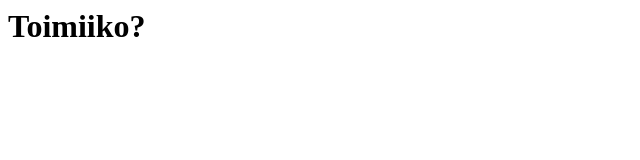
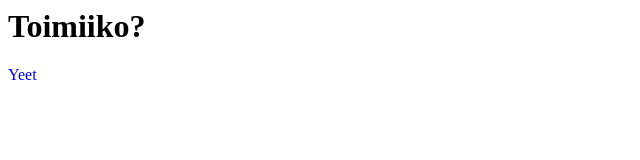
Before and after one commit to KouluKimi/TehtavaTesti, a plain HTML site: page index.html in a window 1280 px wide. Shown: the full height of the page, 0-640 px from the left. Drawn offline with Linux system fonts and the light colour scheme.

Commit message:
Update index.html
Lisäsin leipätekstiä sinisellä värillä

```diff
--- a/index.html
+++ b/index.html
@@ -1 +1,2 @@
 <h1>Toimiiko?</h1>
+<p style= color:blue> Yeet</p>
```
